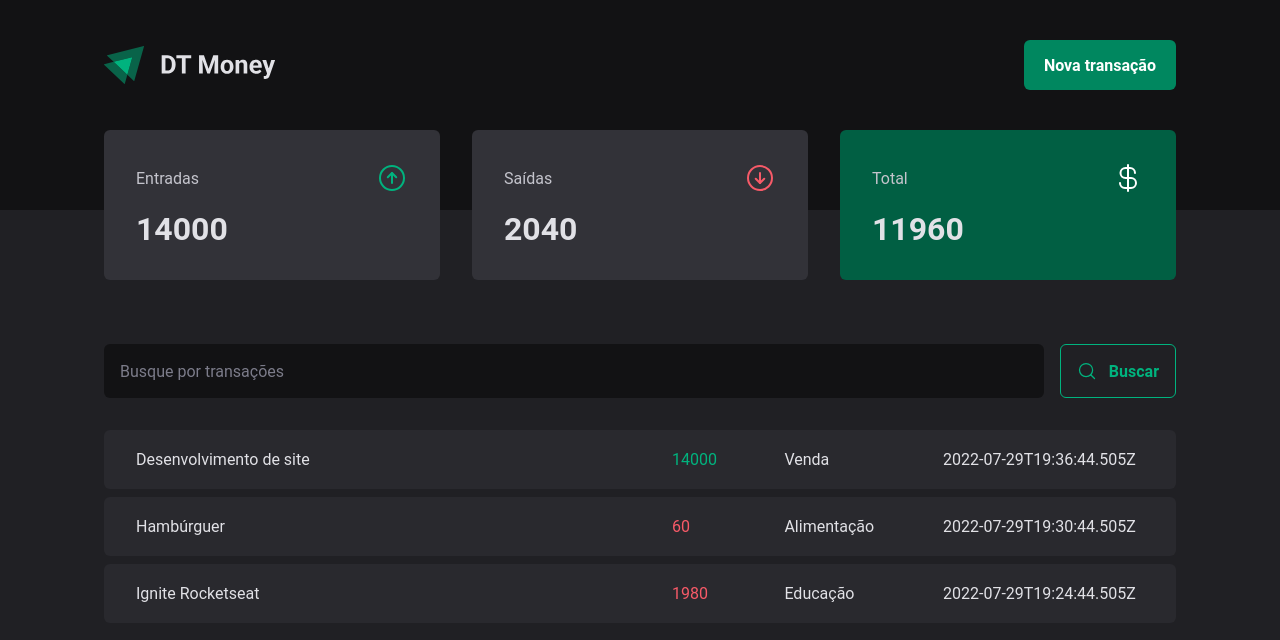
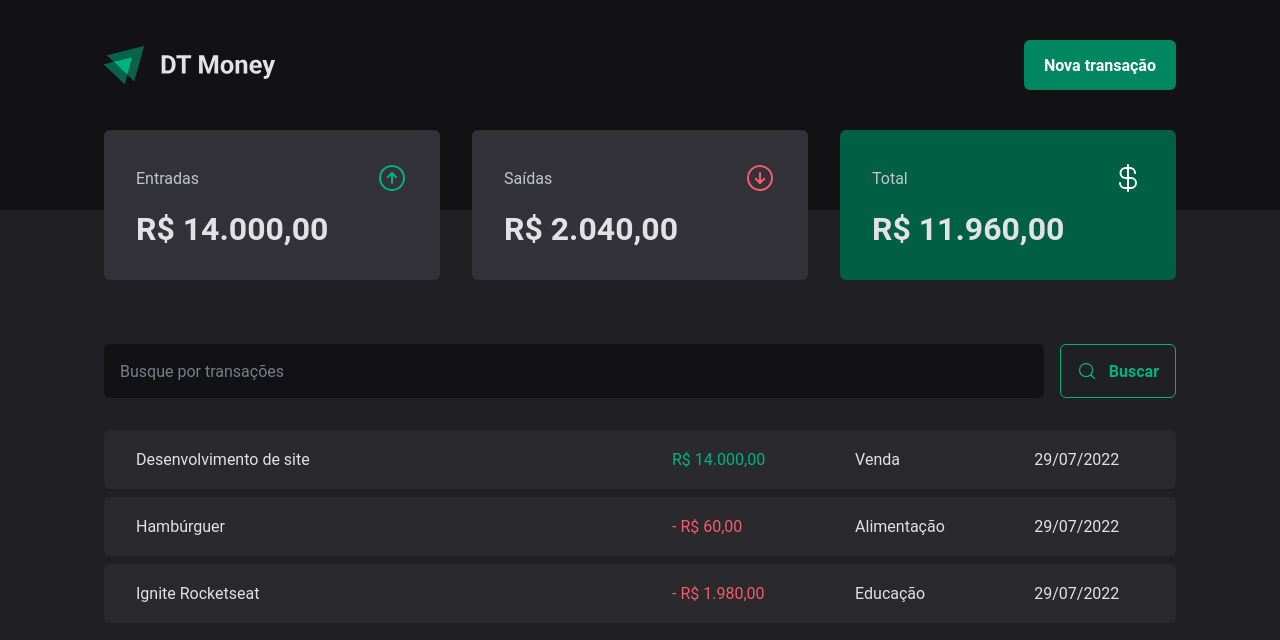
Before and after one commit to maisafolgueral/dt-money, a React app: page / in a window 1280 px wide. Shown: the top 640 px of the page. Built offline with nearby package versions, Linux system fonts and the light colour scheme; data requests are answered from the project's data file; the HTML template or start-up script is replaced by a standard one.

Commit message:
Added format price and date

```diff
--- a/src/components/Summary/index.tsx
+++ b/src/components/Summary/index.tsx
@@ -2,6 +2,7 @@
 import { SummaryCard, SummaryContainer } from "./styles";
 import { ArrowCircleDown, ArrowCircleUp, CurrencyDollar } from 'phosphor-react'
 import { TransactionsContext } from "../../contexts/TransactionsContext";
+import { priceFormatter } from "../../utils/formatter";
 
 export function Summary() {
     const { transactions } = useContext(TransactionsContext);
@@ -33,7 +34,7 @@
                     <ArrowCircleUp size={32} color="#00b37e"/>
                 </header>
 
-                <strong>{summary.income}</strong>
+                <strong>{priceFormatter.format(summary.income)}</strong>
             </SummaryCard>
 
             <SummaryCard>
@@ -42,7 +43,7 @@
                     <ArrowCircleDown size={32} color="#f75a68"/>
                 </header>
 
-                <strong>{summary.outcome}</strong>
+                <strong>{priceFormatter.format(summary.outcome)}</strong>
             </SummaryCard>
 
             <SummaryCard variant="green">
@@ -51,7 +52,7 @@
                     <CurrencyDollar size={32} color="#fff"/>
                 </header>
 
-                <strong>{summary.total}</strong>
+                <strong>{priceFormatter.format(summary.total)}</strong>
             </SummaryCard>
         </SummaryContainer>
     )
--- a/src/pages/Transactions/index.tsx
+++ b/src/pages/Transactions/index.tsx
@@ -4,6 +4,7 @@
 import { SearchForm } from "./components/SearchForm";
 import { PriceHighlight, TransactionsContainer, TransactionsTable } from "./styles";
 import { TransactionsContext } from "../../contexts/TransactionsContext";
+import { dateFormatter, priceFormatter } from "../../utils/formatter";
 
 export function Transactions() {
     const { transactions } = useContext(TransactionsContext);
@@ -24,11 +25,12 @@
                                     <td width="50%">{transaction.description}</td>
                                     <td>
                                         <PriceHighlight variant={transaction.type}>
-                                        {transaction.price}
+                                            {transaction.type == 'outcome' && '- '}
+                                        {priceFormatter.format(transaction.price)}
                                         </PriceHighlight>
                                     </td>
                                     <td>{transaction.category}</td>
-                                    <td>{transaction.createdAt}</td>
+                                    <td>{dateFormatter.format(new Date(transaction.createdAt))}</td>
                                 </tr>
                             )
                         })}
--- /dev/null
+++ b/src/utils/formatter.ts
@@ -0,0 +1,6 @@
+export const dateFormatter = new Intl.DateTimeFormat('pt-BR');
+
+export const priceFormatter = new Intl.NumberFormat('pt-BR', {
+    style: 'currency',
+    currency: 'BRL',
+});
```
